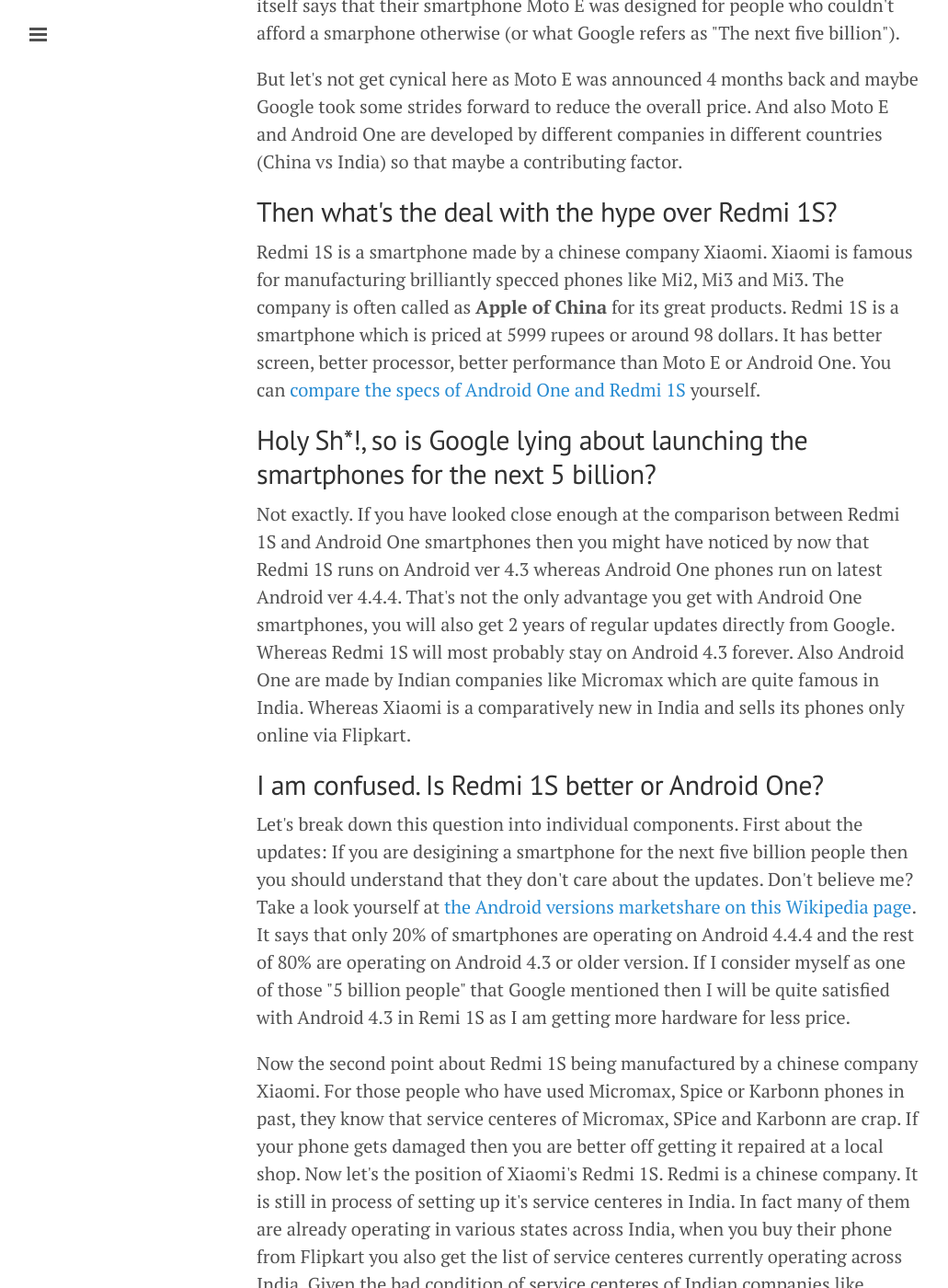
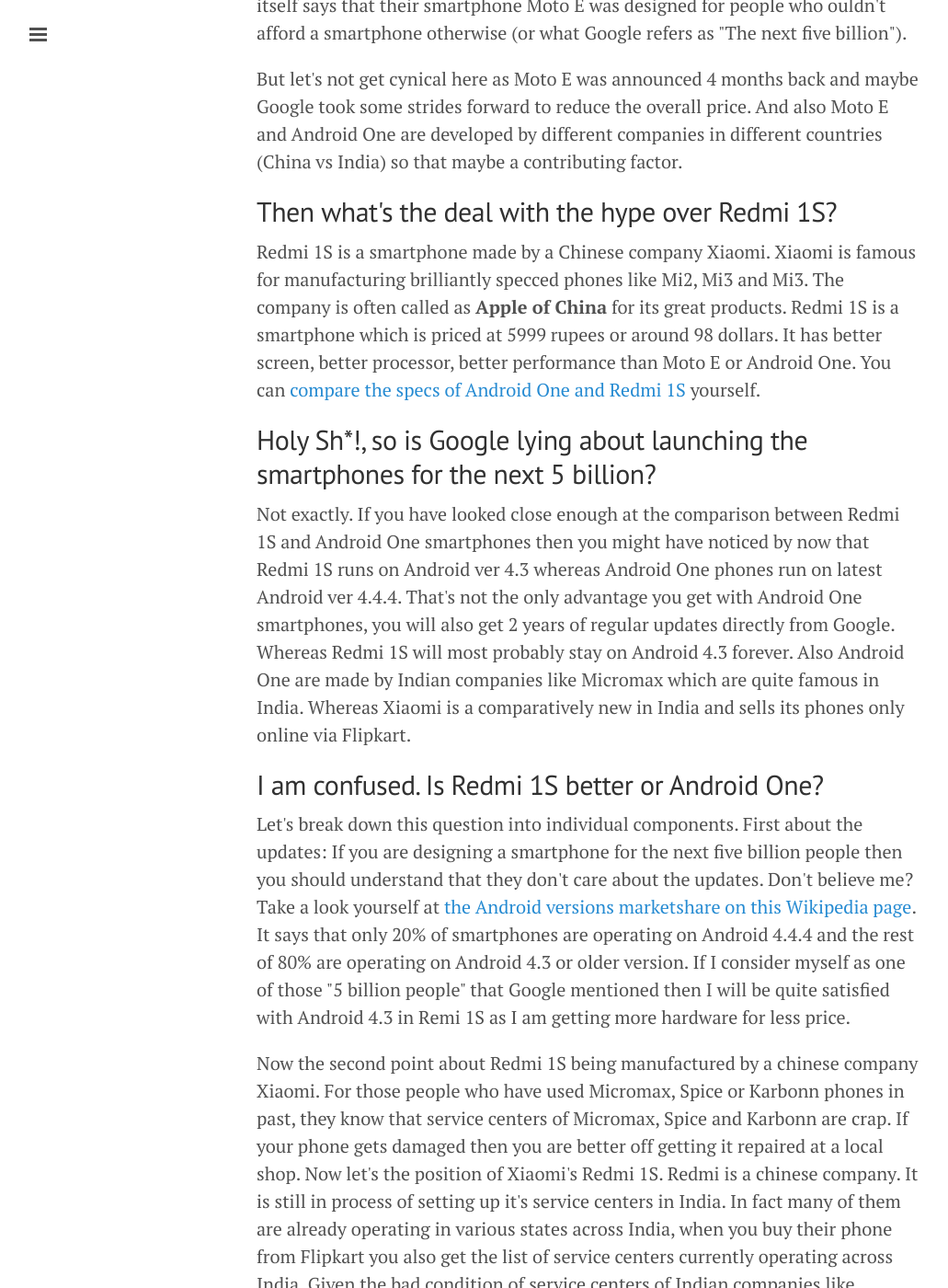
Before and after one commit to ajgupta/ajgupta.github.io, a Jekyll site: the page built from _posts/2014-09-15-Google-smartphone-for-the-next-5-billion-or-is-it.markdown, in a window 1280 px wide and 1400 px high, scrolled down 1281 px. Shown: the whole window at 92% size, without its empty margins (1-1032 px from the left). Built offline with Jekyll 4.4.1, drawn with Linux system fonts in a browser that asks for light colours; Markdown is read by kramdown in place of the engine named in the settings; comment, search, counter and statistics services are not loaded; some of the changed text lies outside the part shown.

Commit message:
Corrections

```diff
--- a/_posts/2014-09-15-Google-smartphone-for-the-next-5-billion-or-is-it.markdown
+++ b/_posts/2014-09-15-Google-smartphone-for-the-next-5-billion-or-is-it.markdown
@@ -16,18 +16,18 @@
 		<h2>A brief look at Android One</h2>
 		<p>Today at a global launch event in India Google introduced its first generation of Android One smartphones. These smartphones are competitively priced at 6399 rupees or around 105 Dollars. Google made these phones in alliance with Indian phone manufacturers Micromax, Karbonn and Spice. The three phones that were launched were Karbonn Sparkle V, Micromax Canvas A1 and Spice Dream UNO. The spec sheets for these smartphones is pretty decent for their price. Take a look at <a href="http://www.android.com/one/india/" target="_blank">Google's website</a> for more details.</p>
 		<h2><a href="http://googleblog.blogspot.in/2014/09/for-next-five-billion-android-one.html" target="_blank">Smartphone(s) for the next 5 billion</a></h2>
-		<p>Google announced these smartphones as "The smartphones for the next 5 billion" and they very well may be. At this price these smartphones are very good. You are getting a lot of smartphone for a mere 105 dollars. And wait that's not it. Google promises that these smartphones will <b>always</b> get the latest version of Android. Yes that's true (for atlest next 2 years). That means Android One smartphones will get the much anticipated Android L update. You will also get 200MB of free mobile data each month on Airtel SIM for updating your Android One smartphone to the latest version of Android. Other benifits include a free 12 month subscription for Google Play Newsstand and watching Youtube Videos offline for free (a paid service which Google will be announcing soon). That's not it, the online retailers (Flipkart, Amazon and Snapdeal) have some great offers of their own with the purchase of Android One.</p>
+		<p>Google announced these smartphones as "The smartphones for the next 5 billion" and they very well may be. At this price these smartphones are very good. You are getting a lot of smartphone for a mere 105 dollars. And wait that's not it. Google promises that these smartphones will <b>always</b> get the latest version of Android. Yes that's true (for atleast next 2 years). That means Android One smartphones will get the much anticipated Android L update. You will also get 200MB of free mobile data each month on Airtel SIM for updating your Android One smartphone to the latest version of Android. Other benefits include a free 12 month subscription for Google Play Newsstand and watching Youtube Videos offline for free (a paid service which Google will be announcing soon). That's not it, the online retailers (Flipkart, Amazon and Snapdeal) have some great offers of their own with the purchase of Android One.</p>
 		<h2>But then what was Moto E that Google announced a few month back?</h2>
-		<p>According to Charlie Tritschler, Motorola's senior vice-president of products: "The Moto E was designed to specifically compete against feature phones in emerging markets. The Moto E's goal is to end <b>the feature phone</b>, and the device is primarily targeted towards <b>people who have been on the edge for a while but just didn’t think they could afford [a smartphone]</b>".</p>
-		<p>So in short Motorola (an entity of Google at the time Moto E was announced) itself says that their smartphone Moto E was designed for people who couldn't afford a smarphone otherwise (or what Google refers as "The next five billion").</p>
+		<p>According to Charlie Tritschler, Motorola's senior vice-president of products: "The Moto E was designed to specifically compete against feature phones in emerging markets. The Moto E's goal is to end <b>the feature phone</b>, and the device is primarily targeted towards <b>people who have been on the edge for a while but just didn't think they could afford [a smartphone]</b>".</p>
+		<p>So in short Motorola (an entity of Google at the time Moto E was announced) itself says that their smartphone Moto E was designed for people who ouldn't afford a smartphone otherwise (or what Google refers as "The next five billion").</p>
 		<p>But let's not get cynical here as Moto E was announced 4 months back and maybe Google took some strides forward to reduce the overall price. And also Moto E and Android One are developed by different companies in different countries (China vs India) so that maybe a contributing factor.</p>
 		<h2>Then what's the deal with the hype over Redmi 1S?</h2>
-		<p>Redmi 1S is a smartphone made by a chinese company Xiaomi. Xiaomi is famous for manufacturing brilliantly specced phones like Mi2, Mi3 and Mi3. The company is often called as <b>Apple of China</b> for its great products. Redmi 1S is a smartphone which is priced at 5999 rupees or around 98 dollars. It has better screen, better processor, better performance than Moto E or Android One. You can <a href="http://www.bgr.in/news/spice-android-one-dream-uno-mi-498-vs-xiaomi-redmi-1s-specifications-and-features-compared/" target="_blank">compare the specs of Android One and Redmi 1S</a> yourself.</p>
+		<p>Redmi 1S is a smartphone made by a Chinese company Xiaomi. Xiaomi is famous for manufacturing brilliantly specced phones like Mi2, Mi3 and Mi3. The company is often called as <b>Apple of China</b> for its great products. Redmi 1S is a smartphone which is priced at 5999 rupees or around 98 dollars. It has better screen, better processor, better performance than Moto E or Android One. You can <a href="http://www.bgr.in/news/spice-android-one-dream-uno-mi-498-vs-xiaomi-redmi-1s-specifications-and-features-compared/" target="_blank">compare the specs of Android One and Redmi 1S</a> yourself.</p>
 		<h2>Holy Sh*!, so is Google lying about launching the smartphones for the next 5 billion?</h2>
 		<p>Not exactly. If you have looked close enough at the comparison between Redmi 1S and Android One smartphones then you might have noticed by now that Redmi 1S runs on Android ver 4.3 whereas Android One phones run on latest Android ver 4.4.4. That's not the only advantage you get with Android One smartphones, you will also get 2 years of regular updates directly from Google. Whereas Redmi 1S will most probably stay on Android 4.3 forever. Also Android One are made by Indian companies like Micromax which are quite famous in India. Whereas Xiaomi is a comparatively new in India and sells its phones only online via Flipkart.</p>
 		<h2>I am confused. Is Redmi 1S better or Android One?</h2>
-		<p>Let's break down this question into individual components. First about the updates: If you are desigining a smartphone for the next five billion people then you should understand that they don't care about the updates. Don't believe me? Take a look yourself at <a href="http://en.wikipedia.org/wiki/Android_(operating_system)" target="_blank">the Android versions marketshare on this Wikipedia page</a>. It says that only 20% of smartphones are operating on Android 4.4.4 and the rest of 80% are operating on Android 4.3 or older version. If I consider myself as one of those "5 billion people" that Google mentioned then I will be quite satisfied with Android 4.3 in Remi 1S as I am getting more hardware for less price.</p>
-		<p>Now the second point about Redmi 1S being manufactured by a chinese company Xiaomi. For those people who have used Micromax, Spice or Karbonn phones in past, they know that service centeres of Micromax, SPice and Karbonn are crap. If your phone gets damaged then you are better off getting it repaired at a local shop. Now let's the position of Xiaomi's Redmi 1S. Redmi is a chinese company. It is still in process of setting up it's service centeres in India. In fact many of them are already operating in various states across India, when you buy their phone from Flipkart you also get the list of service centeres currently operating across India. Given the bad condition of service centeres of Indian companies like Micromax I cannot expect Xiaomi's service centeres to be any worse. Xiaomi has to make it's mark in India and it will deliver proper service in order to be more popular. Whereas companies like Micromax are already quite settled in India and have become ignorant of after sale services.</p>
+		<p>Let's break down this question into individual components. First about the updates: If you are designing a smartphone for the next five billion people then you should understand that they don't care about the updates. Don't believe me? Take a look yourself at <a href="http://en.wikipedia.org/wiki/Android_(operating_system)" target="_blank">the Android versions marketshare on this Wikipedia page</a>. It says that only 20% of smartphones are operating on Android 4.4.4 and the rest of 80% are operating on Android 4.3 or older version. If I consider myself as one of those "5 billion people" that Google mentioned then I will be quite satisfied with Android 4.3 in Remi 1S as I am getting more hardware for less price.</p>
+		<p>Now the second point about Redmi 1S being manufactured by a chinese company Xiaomi. For those people who have used Micromax, Spice or Karbonn phones in past, they know that service centers of Micromax, Spice and Karbonn are crap. If your phone gets damaged then you are better off getting it repaired at a local shop. Now let's the position of Xiaomi's Redmi 1S. Redmi is a chinese company. It is still in process of setting up it's service centers in India. In fact many of them are already operating in various states across India, when you buy their phone from Flipkart you also get the list of service centers currently operating across India. Given the bad condition of service centers of Indian companies like Micromax I cannot expect Xiaomi's service centers to be any worse. Xiaomi has to make it's mark in India and it will deliver proper service in order to be more popular. Whereas companies like Micromax are already quite settled in India and have become ignorant of after sale services.</p>
         </br>
 		<p>I wrote this article to showcase the truth about Google's "Smartphones for the next 5 billion". I am not forcing anyone to buy any smartphone, but merely representing the reality of the sparse Android Smartphone market and the claims of giants.</p>
 
```
